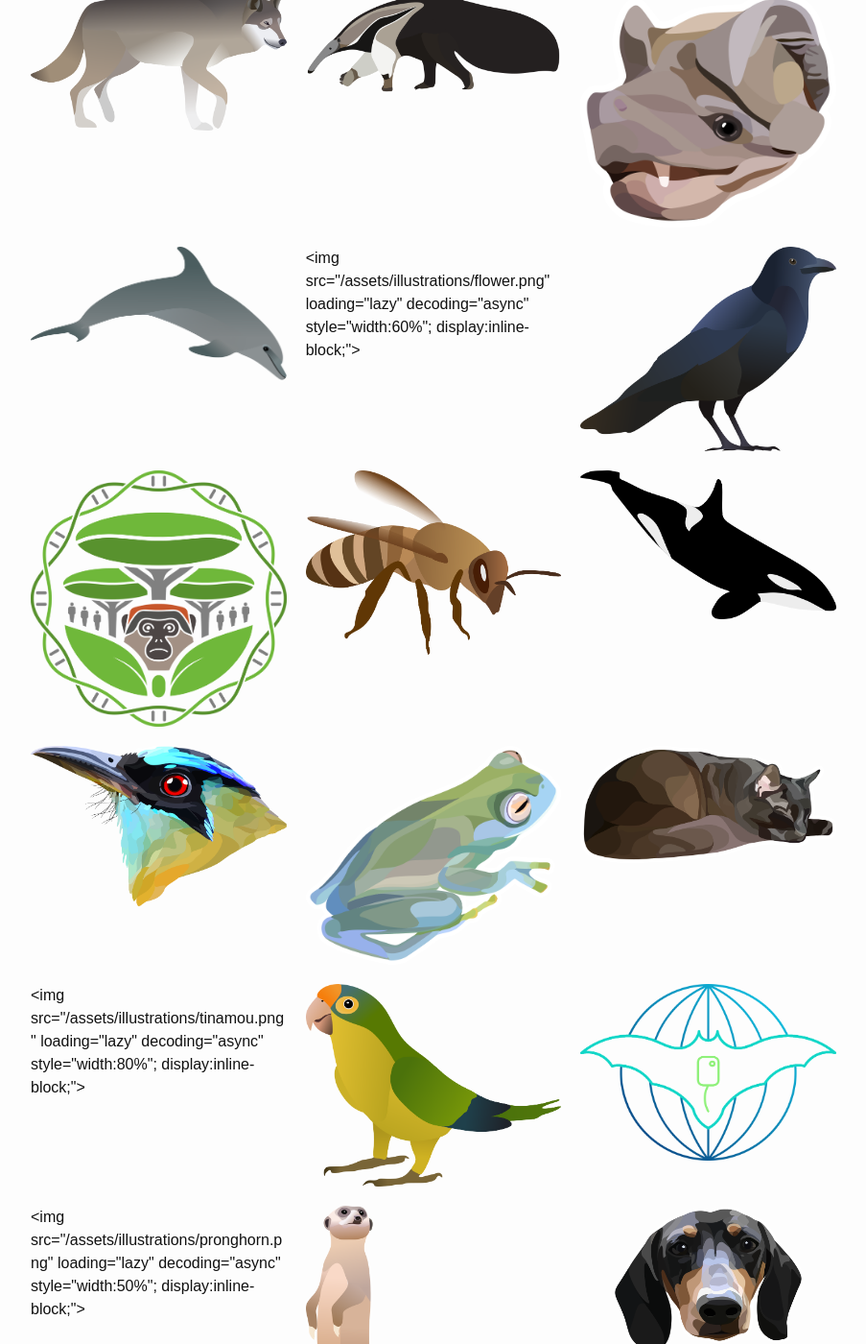
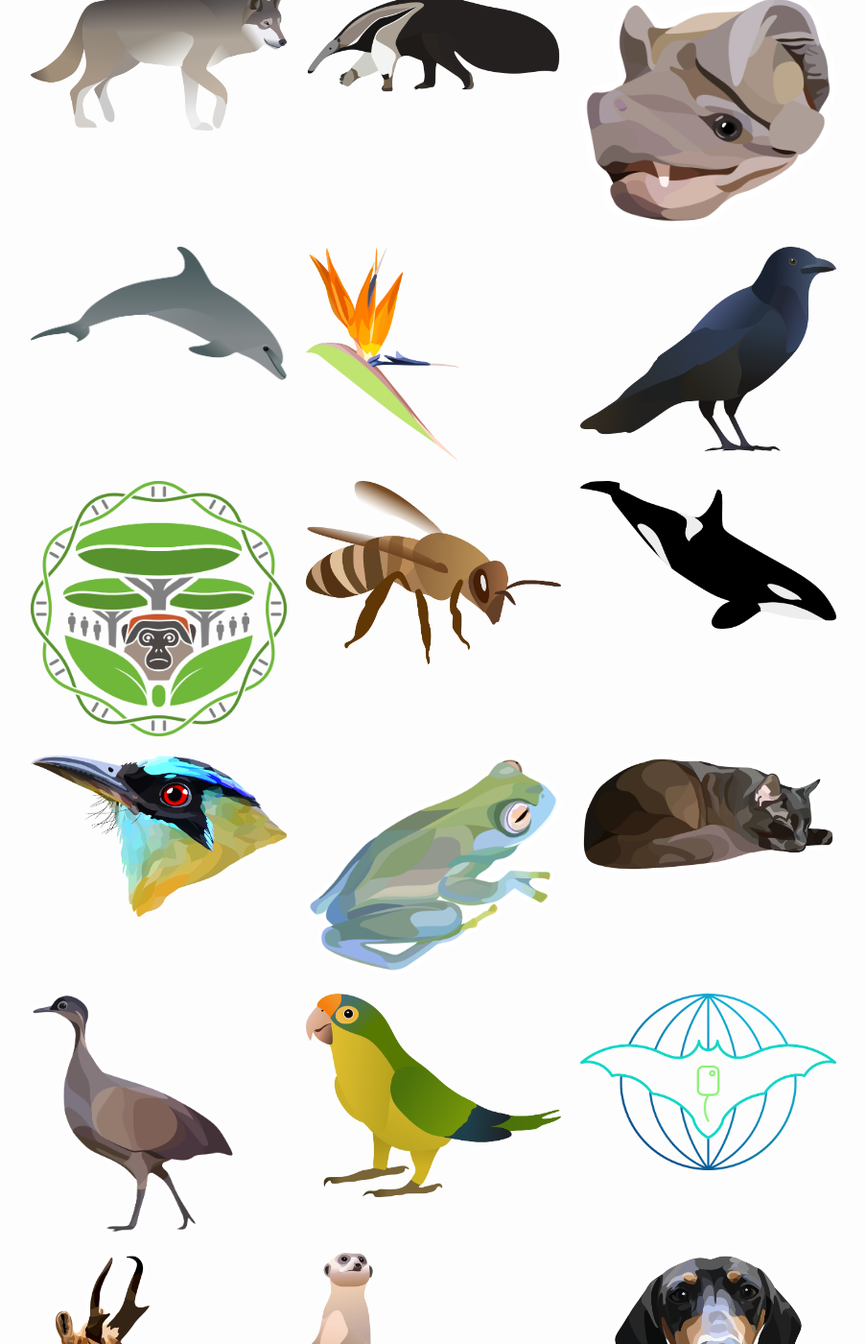
Before and after one commit to imranrazik/imranrazik.github.io, a Jekyll site: the page built from Design.md, in a window 1280 px wide and 1400 px high, scrolled down 1367 px. Shown: the whole window at 96% size, without its empty margins (188-1091 px from the left). Built offline with Jekyll 4.4.1, drawn with Linux system fonts in a browser that asks for light colours; our own code applies the rules of GitHub Pages for plain Markdown files.

Commit message:
Update Design.md

```diff
--- a/Design.md
+++ b/Design.md
@@ -31,8 +31,8 @@ layout: grid
   <div class="gallery">
     <img src="/assets/illustrations/coati.png" loading="lazy" decoding="async" style="width:100%">
   </div>
-  <div class="gallery">
-    <img src="/assets/illustrations/noctilio_v02.png" loading="lazy" decoding="async" style="width:60%; display:inline-block;">
+  <div class="gallery" style="text-align:center;">
+    <img src="/assets/illustrations/noctilio_v02.png" loading="lazy" decoding="async" style="width:60%">
   </div>
   <div class="gallery">
     <img src="/assets/illustrations/lion.png" loading="lazy" decoding="async" style="width:100%">
@@ -52,8 +52,8 @@ layout: grid
   <div class="gallery">
     <img src="/assets/illustrations/dolphin.png" loading="lazy" decoding="async" style="width:100%">
   </div>
-  <div class="gallery">
-    <img src="/assets/illustrations/flower.png" loading="lazy" decoding="async" style="width:60%"; display:inline-block;">
+  <div class="gallery" style="text-align:center;">
+    <img src="/assets/illustrations/flower.png" loading="lazy" decoding="async" style="width:60%">
   </div>
   <div class="gallery">
     <img src="/assets/illustrations/crow.png" loading="lazy" decoding="async" style="width:100%">
@@ -76,8 +76,8 @@ layout: grid
   <div class="gallery">
     <img src="/assets/illustrations/cat.png" loading="lazy" decoding="async" style="width:100%">
   </div>
-  <div class="gallery">
-    <img src="/assets/illustrations/tinamou.png" loading="lazy" decoding="async" style="width:80%"; display:inline-block;">
+  <div class="gallery" style="text-align:center;">
+    <img src="/assets/illustrations/tinamou.png" loading="lazy" decoding="async" style="width:80%">
   </div>
   <div class="gallery">
     <img src="/assets/illustrations/conure.png" loading="lazy" decoding="async" style="width:100%">
@@ -85,11 +85,11 @@ layout: grid
   <div class="gallery">
     <img src="/assets/illustrations/bat_logo.png" loading="lazy" decoding="async" style="width:100%">
   </div>
-  <div class="gallery">
-    <img src="/assets/illustrations/pronghorn.png" loading="lazy" decoding="async" style="width:50%"; display:inline-block;">
+  <div class="gallery" style="text-align:center;">
+    <img src="/assets/illustrations/pronghorn.png" loading="lazy" decoding="async" style="width:50%">
   </div>
-  <div class="gallery">
-    <img src="/assets/illustrations/meerkat.png" loading="lazy" decoding="async" style="width:30%; display:inline-block;">
+  <div class="gallery" style="text-align:center;">
+    <img src="/assets/illustrations/meerkat.png" loading="lazy" decoding="async" style="width:30%">
   </div>
   <div class="gallery">
     <img src="/assets/illustrations/wellington.png" loading="lazy" decoding="async" style="width:100%">
```
